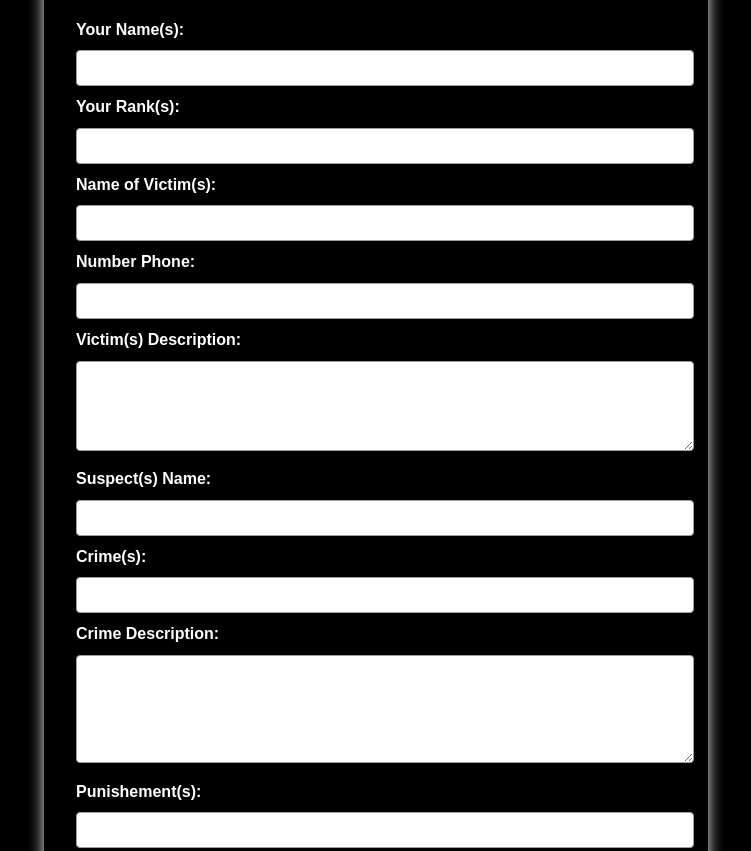
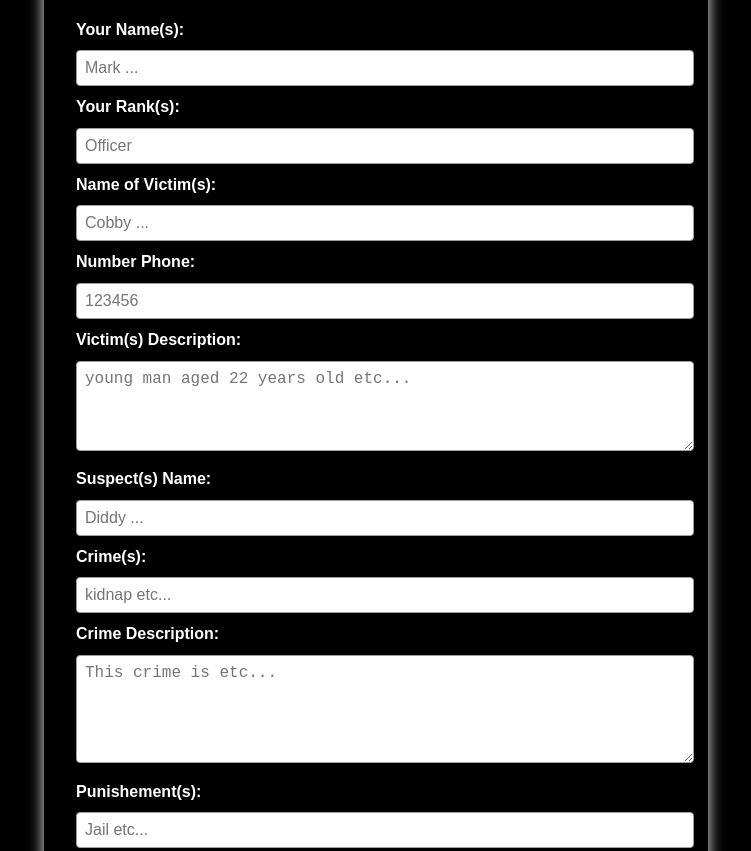
Before and after one commit to sunsparks33/RCPD, a plain HTML site: page index.html in a window 1280 px wide. Shown: the part 360-1211 px from the top of the page, without its empty margins (264-1015 px from the left). Drawn offline with Linux system fonts and the light colour scheme.

Commit message:
feat: add placeholders to crime report form fields for improved user guidance

```diff
--- a/index.html
+++ b/index.html
@@ -32,32 +32,33 @@
             <h2><span>Submit a Crime Report</span></h2>
 <br>
             <form id="crime-report-form" action="https://formspree.io/f/mannapjo" method="post">
+
                 <label for="reporter-name">Your Name(s):</label>
-                <input type="text" id="reporter-name" name="reporterName" required>
+                <input type="text" id="reporter-name" name="reporterName" placeholder="Mark ..."  required>
 
                  <label for="ranks">Your Rank(s):</label>
-                <input type="text" id="ranks" name="ranks" required>
+                <input type="text" id="ranks" name="ranks"  placeholder="Officer" required>
 
                 <label for="name-of-victim">Name of Victim(s):</label>
-                <input type="text" id="name-of-victim" name="name-of-victim">
+                <input type="text" id="name-of-victim" name="name-of-victim" placeholder="Cobby ...">
 
                 <label for="Num-Phone">Number Phone:</label>
-                <input type="text" id="Num-Phone" name="Num-Phone">
+                <input type="text" id="Num-Phone" name="Num-Phone" placeholder="123456">
 
                 <label for="Victim Description">Victim(s) Description:</label>
-                <textarea id="Victim Description" name="Victim Description" rows="4"></textarea>
+                <textarea id="Victim Description" name="Victim Description" rows="4" placeholder="young man aged 22 years old etc... "></textarea>
 
                 <label for="suspect-name">Suspect(s) Name:</label>
-                <input type="text" id="suspect-name" name="suspect-name" required>
+                <input type="text" id="suspect-name" name="suspect-name" placeholder="Diddy ..." required>
 
                 <label for="crime">Crime(s):</label>
-                <input type="text" id="crime" name="crime" required>
+                <input type="text" id="crime" name="crime" required placeholder="kidnap etc...">
 
                 <label for="crime-description">Crime Description:</label>
-                <textarea id="crime-description" name="crimeDescription" rows="5" required></textarea>
+                <textarea id="crime-description" name="crimeDescription" rows="5" required placeholder="This crime is etc..."></textarea>
 
                 <label for="Punishement">Punishement(s):</label>
-                <input type="text" id="Punishement" name="Punishement" required>
+                <input type="text" id="Punishement" name="Punishement" placeholder="Jail etc... " required>
 
                 <label for="crime-time" >Date & Time:</label>
                 <input type="datetime-local" id="crime-time" name="crimeTime" required>
```
